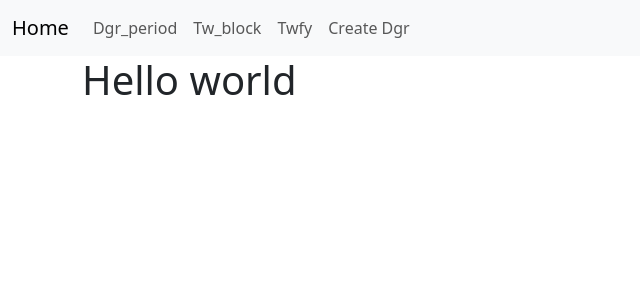
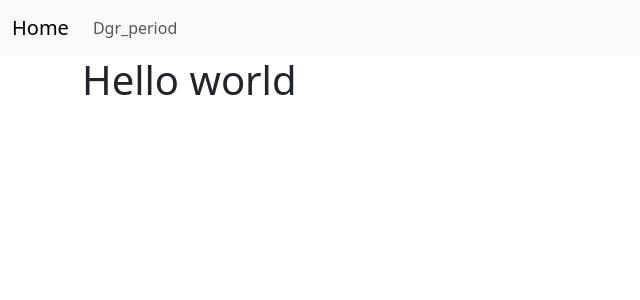
Before and after one commit to OstNi/django_test_app, a Vue app in the folder frontend/: page / in a window 1280 px wide. Shown: the top 300 px of the page, without its empty margins (0-640 px from the left). Built offline with nearby package versions, Linux system fonts and the light colour scheme; the HTML template or start-up script is replaced by a standard one.

Commit message:
update NavBar

```diff
--- a/frontend/src/components/NavBar.vue
+++ b/frontend/src/components/NavBar.vue
@@ -1,4 +1,5 @@
 <template>
+    <div>
     <nav class="navbar navbar-expand-lg bg-body-tertiary">
         <div class="container-fluid">
             <router-link class="navbar-brand"  to="/">Home</router-link>
@@ -7,19 +8,11 @@
                 <li class="nav-item">
                     <router-link class="nav-link "  to="/dgr_period">Dgr_period</router-link>
                 </li>
-                <li class="nav-item">
-                    <router-link class="nav-link "  to="/tw_block">Tw_block</router-link>
-                </li>
-                <li class="nav-item">
-                    <router-link class="nav-link "  to="/twfy">Twfy</router-link>
-                </li>
-                <li class="nav-item">
-                    <router-link class="nav-link "  to="/create_dgr">Create Dgr</router-link>
-                </li>
             </ul>
             </div>
         </div>
     </nav>
+    </div>
 </template>
 
 <script>
```
